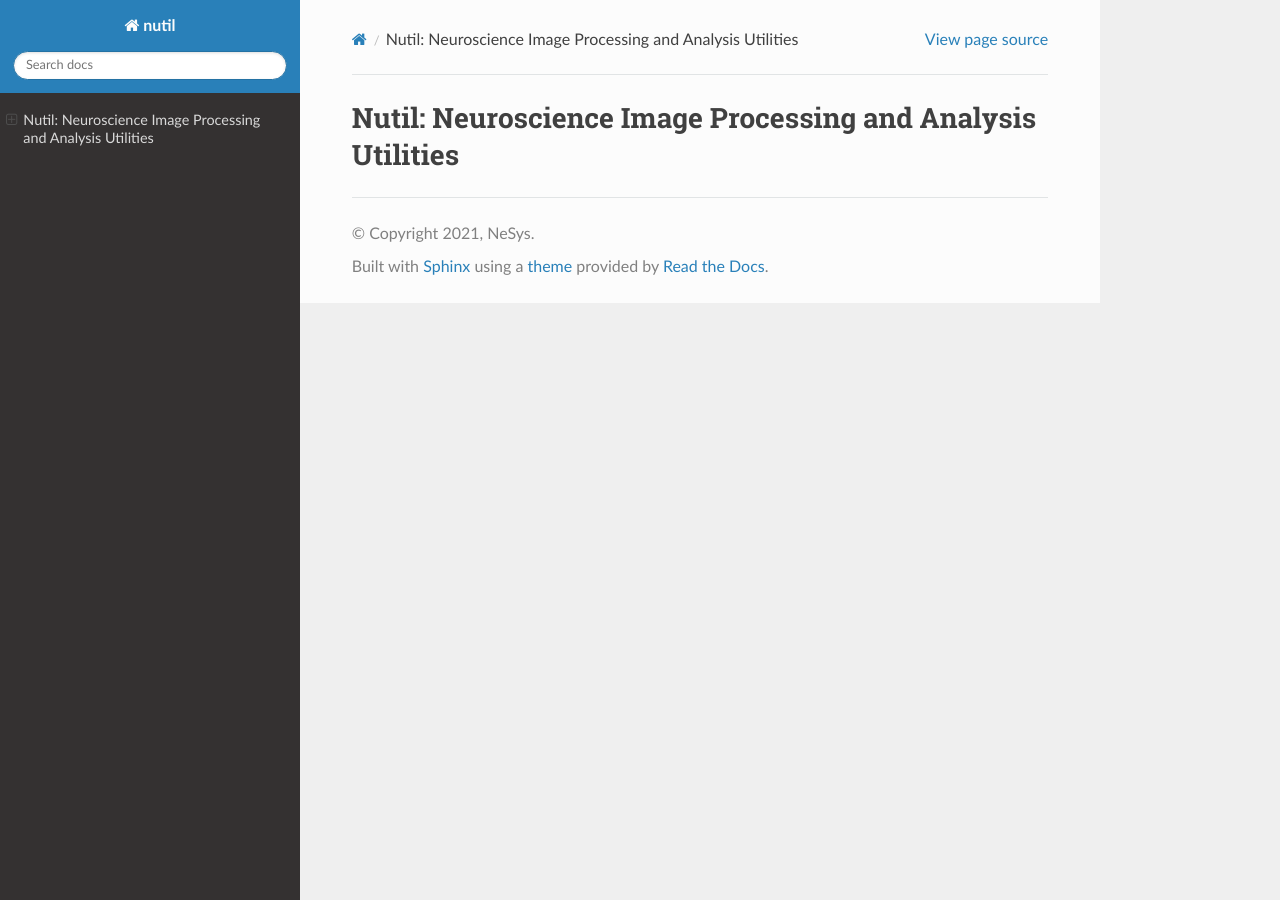
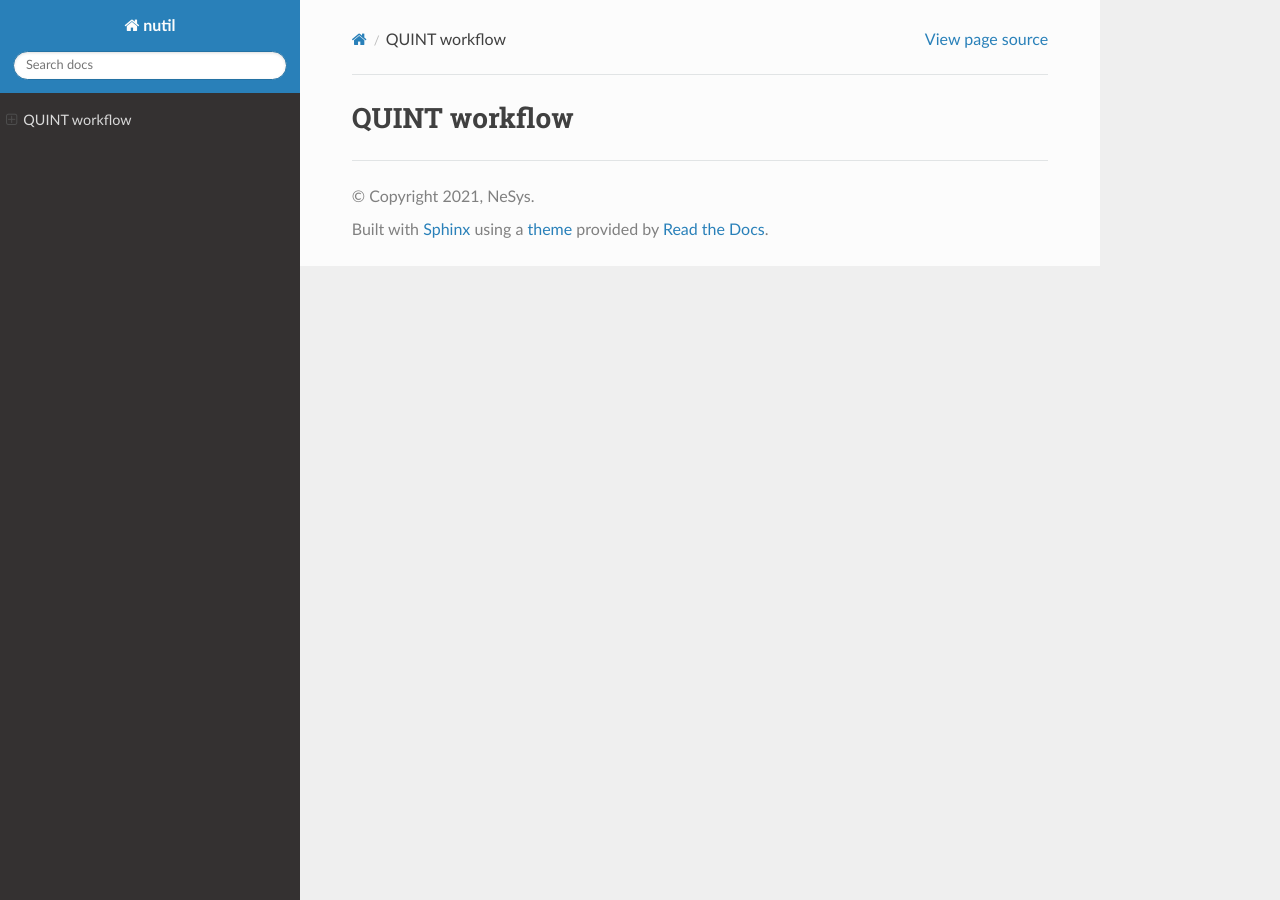
Before and after one commit to Neural-Systems-at-UIO/QUINT_workflow, a Sphinx documentation site: the page built from docs/index.rst, in a window 1280 px wide. Built offline with Sphinx 7.4.7 and the Read the Docs theme 2.0.0, drawn with Linux system fonts in a browser that asks for light colours; pages that are not in the unit, such as notebooks, are missing from menus.

Commit message:
Update index.rst

```diff
--- a/docs/index.rst
+++ b/docs/index.rst
@@ -1,8 +1,8 @@
-Nutil: Neuroscience Image Processing and Analysis Utilities
+QUINT workflow
 ============================================================
 
 .. toctree::
-   :caption: Nutil documentation
+   :caption: QUINT workflow
    :maxdepth: 3
 
    introduction
```
